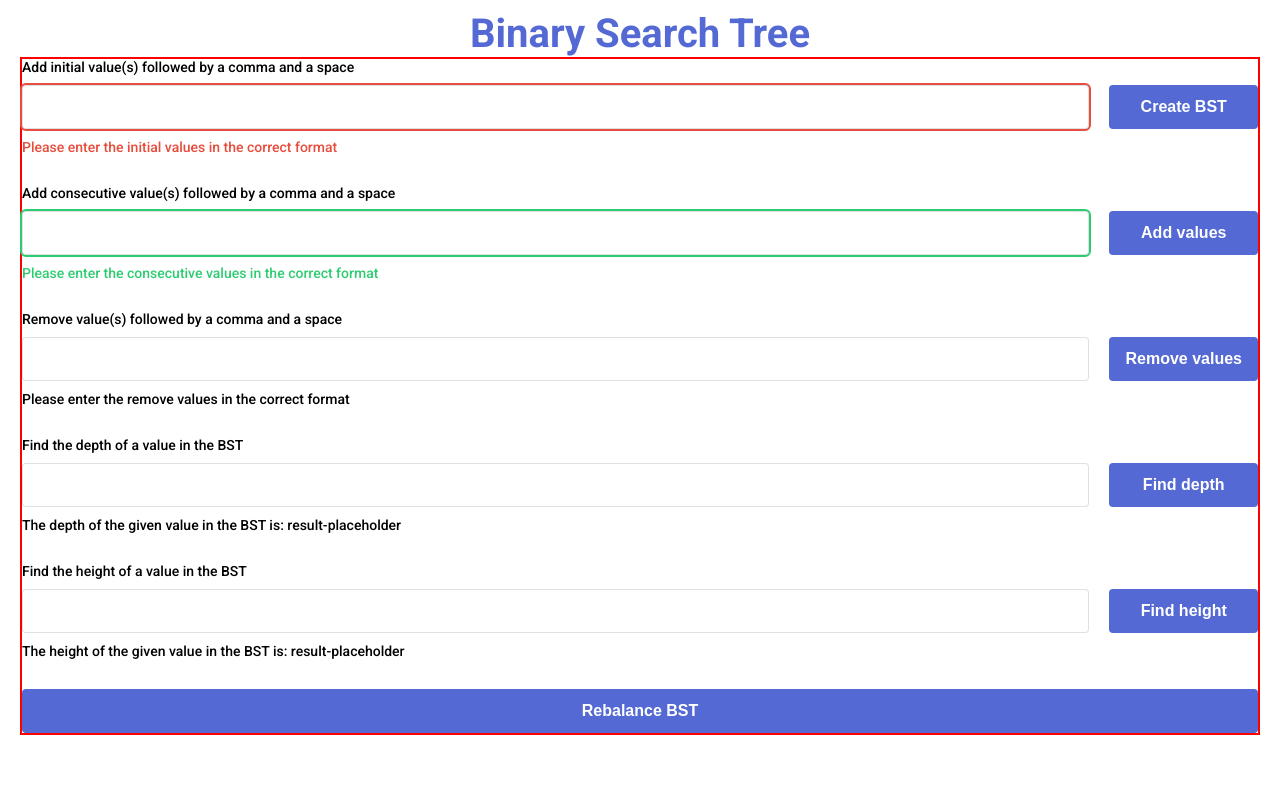
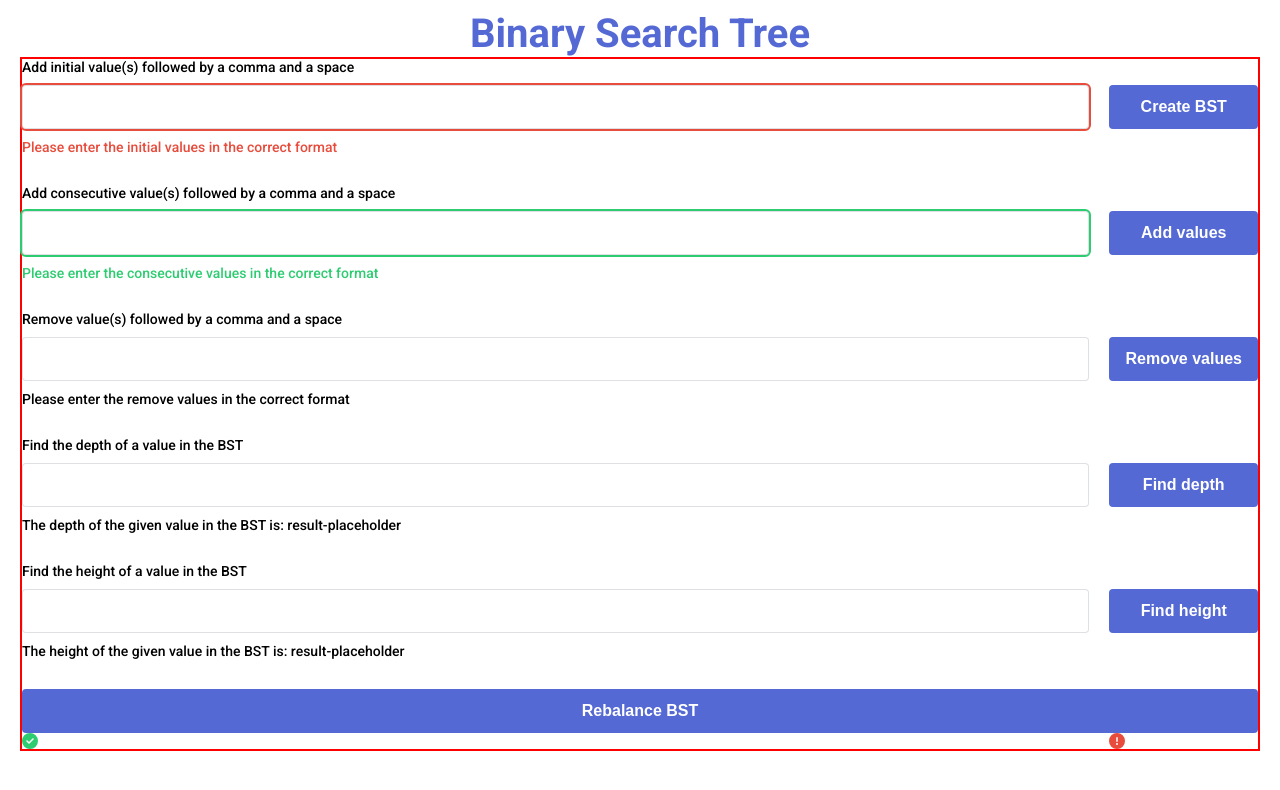
Before and after one commit to AdePrieelle/balanced-binary-search-tree, a React (Create React App) app: page / in a window 1280 px wide. Shown: the top 790 px of the page. Built offline with nearby package versions, Linux system fonts and the light colour scheme.

Commit message:
Add fontawsome icons

```diff
--- a/package.json
+++ b/package.json
@@ -4,6 +4,9 @@
   "private": true,
   "type": "module",
   "dependencies": {
+    "@fortawesome/fontawesome-svg-core": "^6.3.0",
+    "@fortawesome/free-solid-svg-icons": "^6.3.0",
+    "@fortawesome/react-fontawesome": "^0.2.0",
     "@testing-library/jest-dom": "^5.16.5",
     "@testing-library/react": "^13.4.0",
     "@testing-library/user-event": "^13.5.0",
--- a/src/components/ControlsBST/ControlsBST.js
+++ b/src/components/ControlsBST/ControlsBST.js
@@ -1,4 +1,6 @@
 import styles from './ControlsBST.module.scss';
+import { FontAwesomeIcon } from '@fortawesome/react-fontawesome';
+import { faCircleCheck, faCircleExclamation } from '@fortawesome/free-solid-svg-icons'
 
 export const ControlsBST = () => {
   return (
@@ -25,8 +27,8 @@ export const ControlsBST = () => {
           <button className={`${styles["ControlsBST__form-button"]} ${styles["ControlsBST__form-button-5"]}`}>Find height</button>
           <div className={`${styles["ControlsBST__form-message"]} ${styles["ControlsBST__form-message-5"]}`}>The height of the given value in the BST is: {"result-placeholder"}</div>
           <button className={`${styles["ControlsBST__form-button"]} ${styles["ControlsBST__form-button--large"]}`}>Rebalance BST</button>
-          {/* <i class="fas fa-check-circle"></i> */}
-			    {/* <i class="fas fa-exclamation-circle"></i> */}
+          <FontAwesomeIcon icon={faCircleCheck} className={`${styles["ControlsBST__form-input-icon"]} ${styles["ControlsBST__form-input-icon--success"]}`}/>
+          <FontAwesomeIcon icon={faCircleExclamation} className={`${styles["ControlsBST__form-input-icon"]} ${styles["ControlsBST__form-input-icon--error"]}`} />
       </form>
     </div>
   );
--- a/src/components/ControlsBST/ControlsBST.module.scss
+++ b/src/components/ControlsBST/ControlsBST.module.scss
@@ -117,6 +117,15 @@
       outline-width: $ControlsBST__form-input--error-outline-width;
       // border: 0;
     }
+    .ControlsBST__form-input-icon {
+      font-size: $ControlsBST__form-input-icon-font-size;
+    }
+    .ControlsBST__form-input-icon--success {
+      color: $ControlsBST__form-input-icon-success-color;
+    }
+    .ControlsBST__form-input-icon--error {
+      color: $ControlsBST__form-input-icon-error-color;
+    }
     .ControlsBST__form-button {
       display: flex;
       align-items: center;
@@ -191,6 +200,5 @@
     .ControlsBST__form-message--error {
       color: $ControlsBST__form-message--error-color;
     }
-
   }
 }
--- a/src/styles/partials/_variables.scss
+++ b/src/styles/partials/_variables.scss
@@ -47,6 +47,9 @@ $ControlsBST__form-input--success-outline-color: #2ecc71;
 $ControlsBST__form-input--success-outline-width: .2rem;
 $ControlsBST__form-input--error-outline-color: #e74c3c;
 $ControlsBST__form-input--error-outline-width: .2rem;
+$ControlsBST__form-input-icon-font-size: 1.6rem;
+$ControlsBST__form-input-icon-success-color: $ControlsBST__form-input--success-outline-color;
+$ControlsBST__form-input-icon-error-color: $ControlsBST__form-input--error-outline-color;
 $ControlsBST__form-button-height: 4.4rem;
 $ControlsBST__form-button-padding: .8rem 1.6rem;
 $ControlsBST__form-button-font-size: 1.6rem;
```
Also changed, not shown: 1 other file (tests, documents, lock files or other folders).
